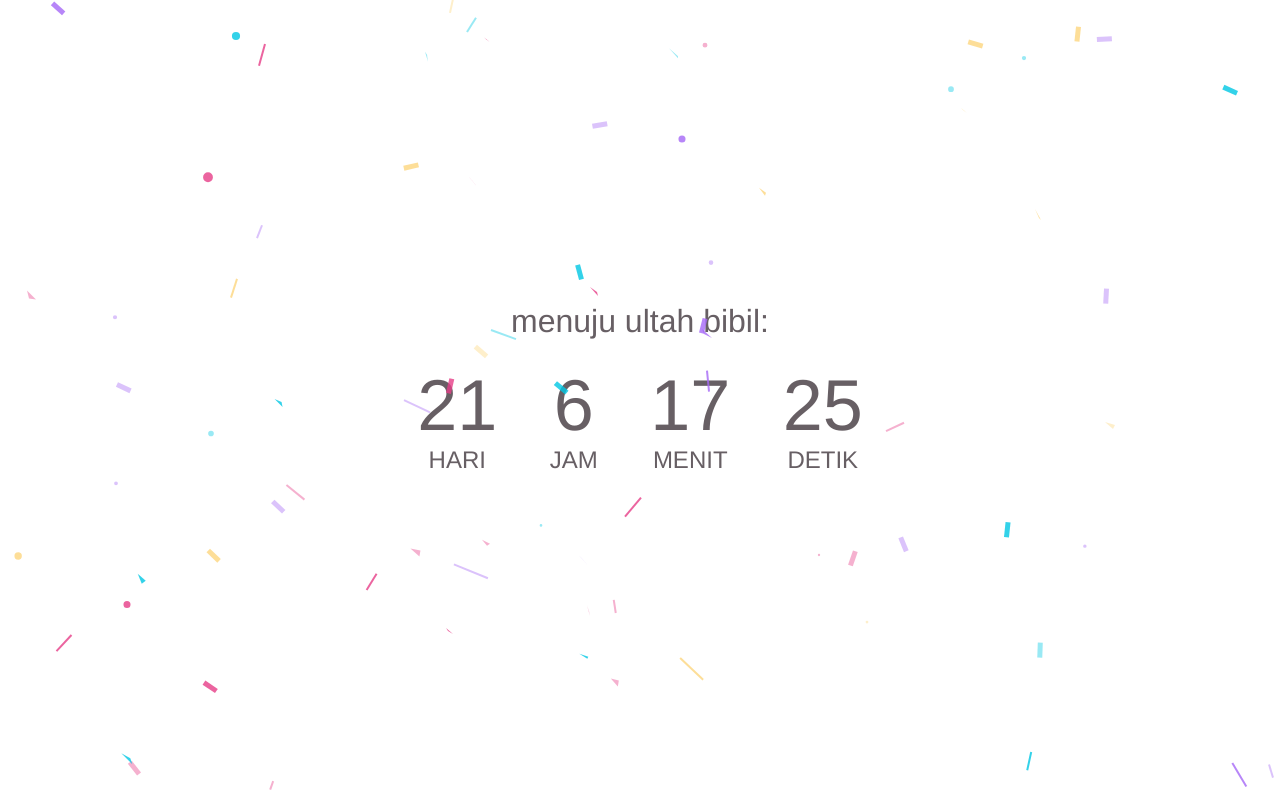
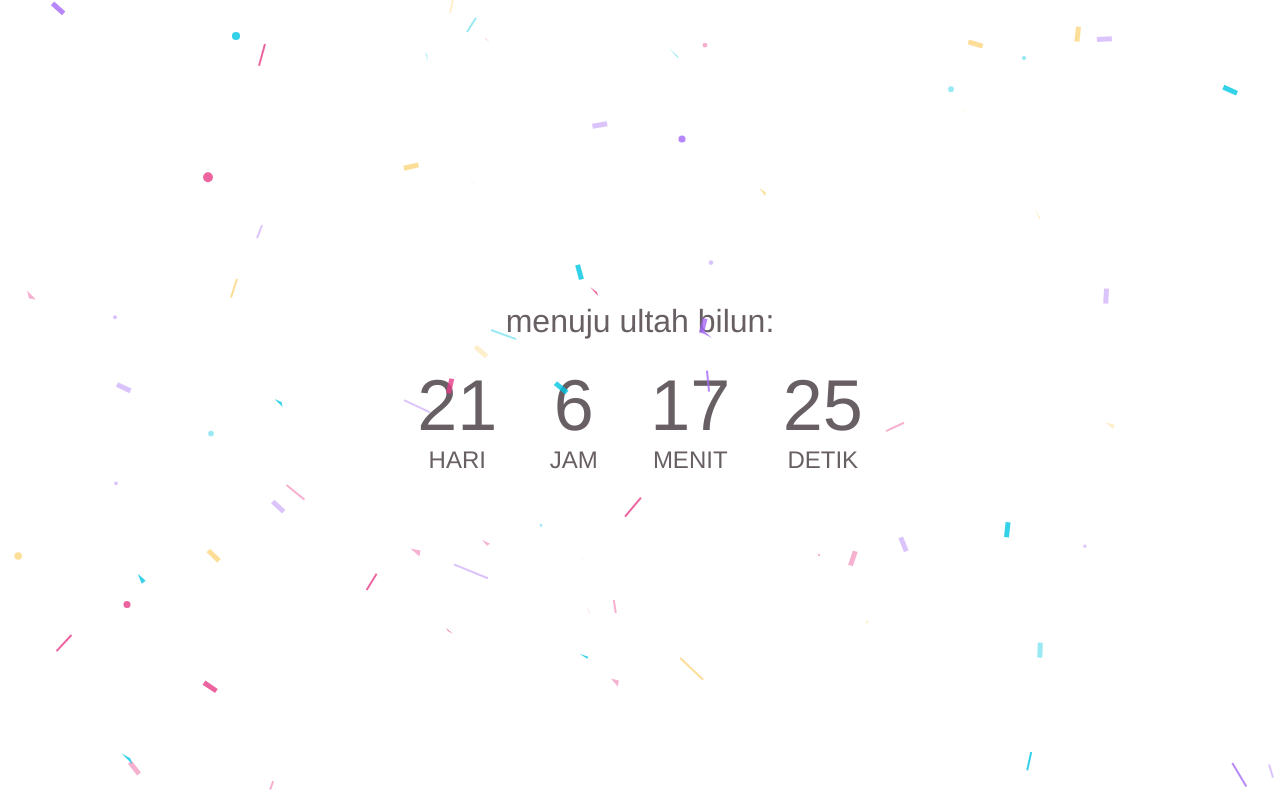
Before and after one commit to pienath/countdownbibil, a plain HTML site: page index.html in a window 1280 px wide. Drawn offline with Linux system fonts and the light colour scheme.

Commit message:
index.html

```diff
--- a/index.html
+++ b/index.html
@@ -17,7 +17,7 @@
   <canvas id=c></canvas>
   <canvas id="confetti"></canvas>
   <div class="container" id="count">
-    <h1 id="head">menuju ultah bibil:</h1>
+    <h1 id="head">menuju ultah bilun:</h1>
     <ul>
       <li><span id="day"></span>hari</li>
       <li><span id="hour"></span>jam</li>
```
